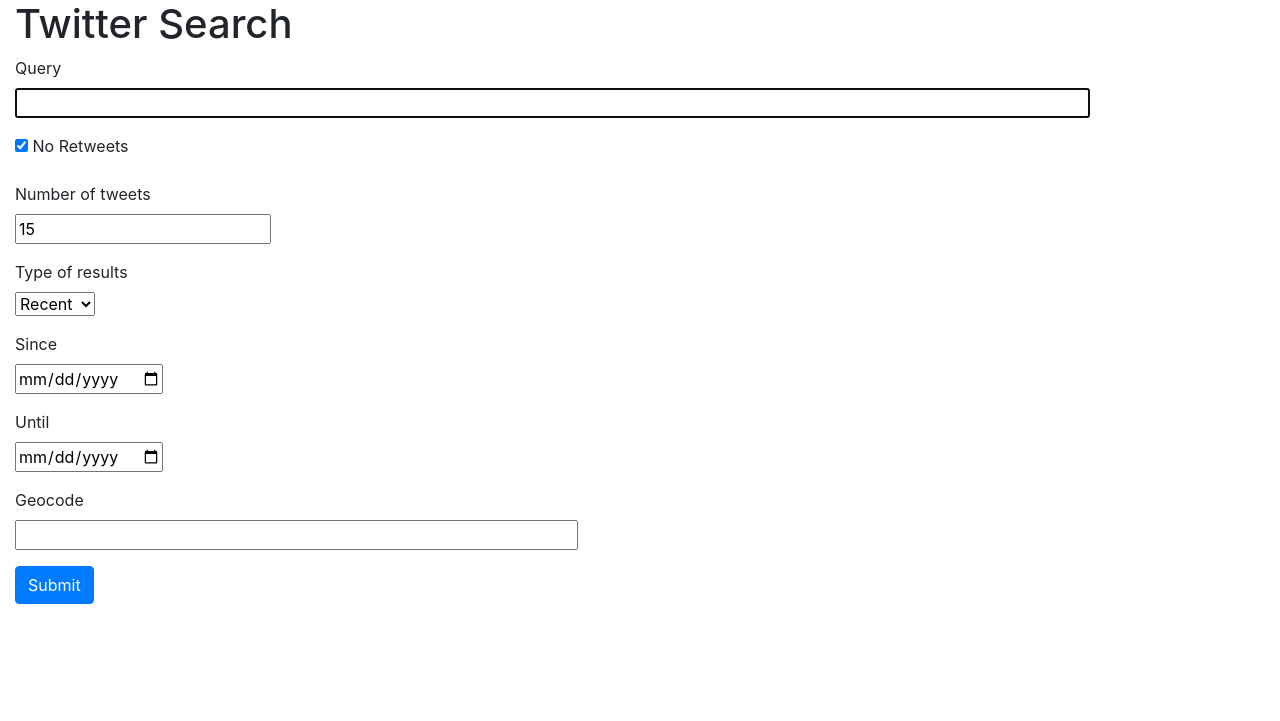
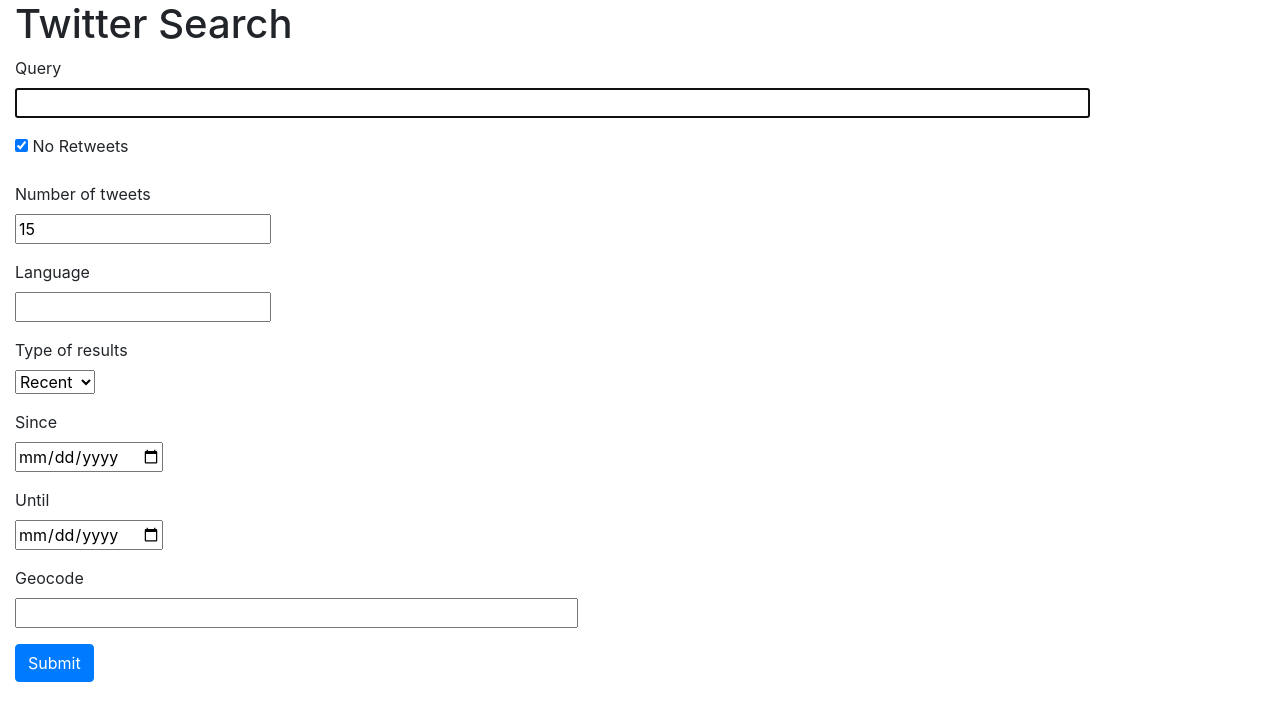
Before and after one commit to carlito767/TwitterSearch, a Flask app: page / in a window 1280 px wide. Shown: the top 721 px of the page. Run offline with Flask 2, Linux system fonts and the light colour scheme; some libraries are stand-ins or nearby versions.

Commit message:
Language: http://en.wikipedia.org/wiki/List_of_ISO_639-1_codes

```diff
--- a/app/forms.py
+++ b/app/forms.py
@@ -7,6 +7,7 @@ class SearchForm(FlaskForm):
     query = StringField('Query', validators=[DataRequired(), Length(min=3)], render_kw={'autofocus': True})
     no_retweets = BooleanField('No Retweets', default=True)
     n = IntegerField('Number of tweets', validators=[DataRequired()], default=15)
+    language = StringField('Language')
     result_type = SelectField('Type of results', choices=[('mixed', 'Mixed'), ('recent', 'Recent'), ('popular', 'Popular')], default='recent')
     since = DateField('Since', validators=[Optional()])
     until = DateField('Until', validators=[Optional()])
--- a/app/templates/index.html
+++ b/app/templates/index.html
@@ -30,6 +30,10 @@
         {% endif %}
     </div>
     <div class="form-group">
+        {{ form.language.label }}<br>
+        {{ form.language() }}
+    </div>
+    <div class="form-group">
         {{ form.result_type.label }}<br>
         {{ form.result_type() }}
     </div>
--- a/app/twitter.py
+++ b/app/twitter.py
@@ -27,9 +27,10 @@ def get_bearer_token(consumer_key, consumer_secret):
     bearer_token = auth_resp.json()['access_token']
     return bearer_token
 
-def search(bearer_token, query, n, result_type, geocode):
+def search(bearer_token, query, n, language, result_type, geocode):
     print(f'Query: {query}')
     print(f'Number of tweets: {n}')
+    print(f'Language: {language}')
     print(f'Type of results: {result_type}')
     print(f'Geocode: {geocode}')
 
@@ -46,6 +47,7 @@ def search(bearer_token, query, n, result_type, geocode):
         search_params = {
             'q': query,
             'count': count,
+            'lang': language,
             'result_type': result_type,
             'geocode': geocode,
             'max_id': max_id,
--- a/app/views.py
+++ b/app/views.py
@@ -36,6 +36,7 @@ def index():
         query = request.form.get('query')
         no_retweets = request.form.get('no_retweets')
         n = request.form.get('n')
+        language = request.form.get('language')
         result_type = request.form.get('result_type')
         since = request.form.get('since')
         until = request.form.get('until')
@@ -50,7 +51,7 @@ def index():
         if until:
             query += f' until:{until}'
 
-        result = twitter.search(BEARER_TOKEN, query, int(n), result_type, geocode)
+        result = twitter.search(BEARER_TOKEN, query, int(n), language, result_type, geocode)
 
         # JSON file
         f = tempfile.NamedTemporaryFile(prefix='search_', suffix='.json', mode='w+', encoding='utf-8', delete=False)
```
